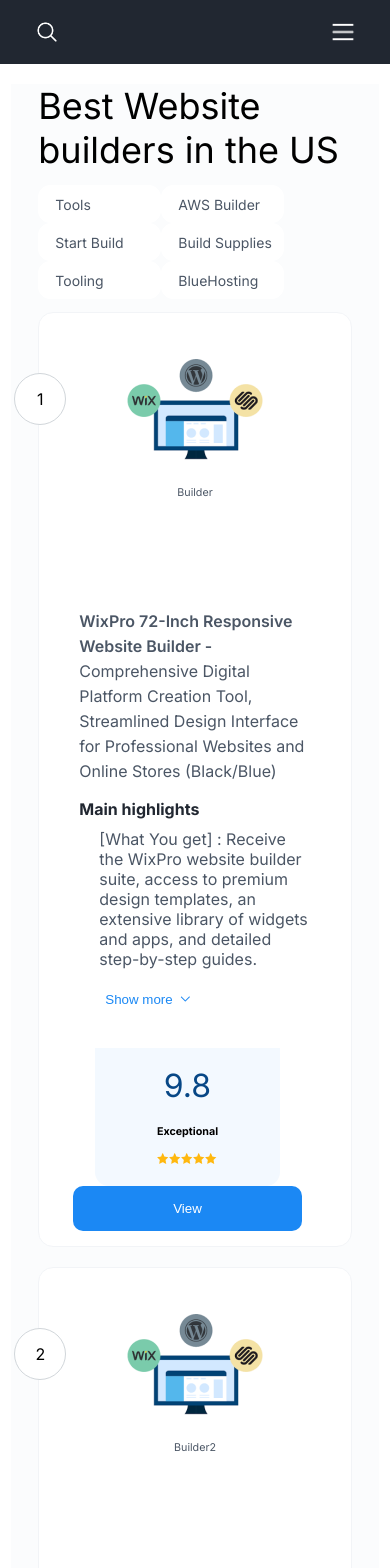
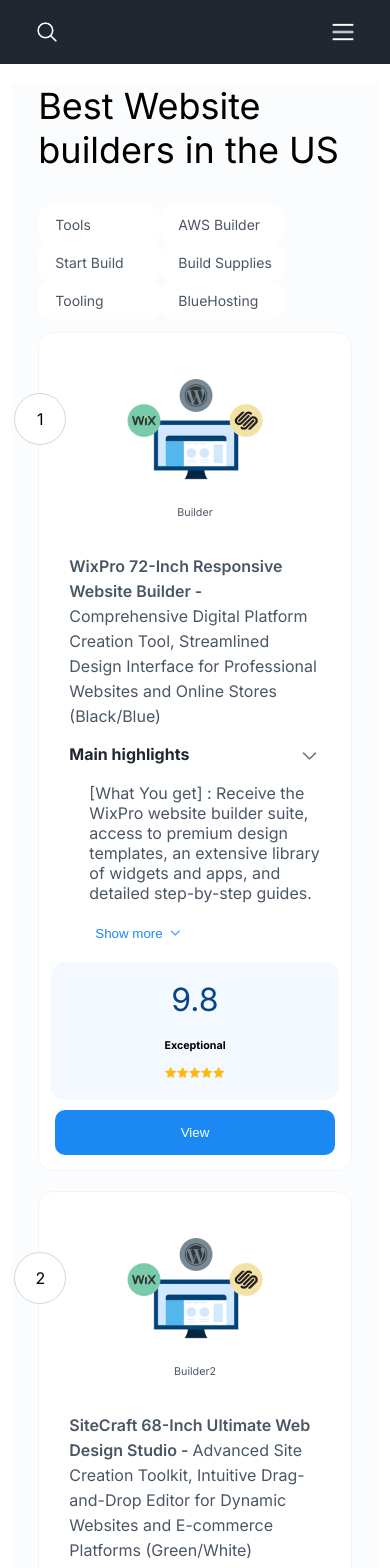
Before and after one commit to Xlongclaw/radiant-riches-llc-assignment, a Next.js app: page / in a window 390 px wide. Shown: the top 1568 px of the page. Built offline with nearby package versions, Linux system fonts and the light colour scheme.

Commit message:
responsiveness added level_2

```diff
--- a/src/components/BuilderWrapper/BuilderWrapper.module.scss
+++ b/src/components/BuilderWrapper/BuilderWrapper.module.scss
@@ -10,14 +10,21 @@
   border-radius: 15px;
   border: 1px solid colors.$gray-1;
   position: relative;
-  @include lt-md {
+  @include lt-sm {
     flex-direction: column;
+    align-items: center;
   }
 }
 
 .textContainer {
   margin: 40px;
   flex: 1;
+  @include lt-md {
+    margin: 40px 15px;
+  }
+  @include lt-sm {
+    margin: 0 30px;
+  }
 }
 
 .rightContainer {
@@ -25,7 +32,16 @@
   flex-direction: column;
   justify-content: space-between;
   padding: 0 15px 15px 0;
+  width: 250px;
   align-items: center;
+  @include lt-md {
+    width: 20vw;
+  }
+  @include lt-sm {
+    width: 90%;
+    padding-right: 0;
+    gap: 10px;
+  }
 }
 
 .sequenceIndicator {
--- a/src/components/Button/Button.module.scss
+++ b/src/components/Button/Button.module.scss
@@ -2,12 +2,14 @@
 @use "@sass/media-queries" as *;
 
 .button {
-  padding: 15px 120px;
+  // padding: 15px 120px;
+  width: 100%;
   background-color: colors.$blue;
   color: colors.$white;
   border-radius: 10px;
   border: none;
   text-wrap: nowrap;
+  padding: 15px 0;
   @include xxs {
     padding: 15px 100px;
   }
--- a/src/components/HeroText/HeroText.module.scss
+++ b/src/components/HeroText/HeroText.module.scss
@@ -2,6 +2,9 @@
 
 .heroText {
   font-size: 48px;
+  @include lt-md {
+    margin: 20px 0;
+  }
   @include xxs {
     font-size: 36px;
   }
--- a/src/components/ImageContainer/ImageContainer.module.scss
+++ b/src/components/ImageContainer/ImageContainer.module.scss
@@ -1,4 +1,5 @@
 @use "@sass/colors";
+@use "@sass/media-queries" as *;
 
 .container {
   display: flex;
@@ -6,6 +7,9 @@
   justify-content: center;
   align-items: center;
   margin: 45px;
+  @include lt-sm {
+    margin: 45px 0 10px 0;
+  }
 }
 .tag {
   font-weight: 400;
--- a/src/components/MainContainer/ManiContainer.module.scss
+++ b/src/components/MainContainer/ManiContainer.module.scss
@@ -1,17 +1,9 @@
 @use "@sass/colors";
 @use "@sass/media-queries" as *;
 
-// $xs: 300px;
-// $sm: 400px;
-// $md: 1000px;
-// $lg: 1300px;
-// $xl: 1500px;
-
 .container {
   margin: 20px 11px;
-  // padding: 0 273px;
-  // padding: 0 313px;
-  // padding: 0 18vw;
+
   background-color: colors.$bg-light;
   @include xl {
     padding: 0 18vw;
@@ -23,10 +15,10 @@
     padding: 0 3vw;
   }
   @include sm {
-    padding: 0 16vw;
+    padding: 0 3vw;
   }
   @include xs {
-    padding: 0 10vw;
+    padding: 0 15vw;
   }
   @include xxs {
     padding: 0 7vw;
--- a/src/components/MainHighlight/MainHighLight.module.scss
+++ b/src/components/MainHighlight/MainHighLight.module.scss
@@ -1,4 +1,5 @@
 @use "@sass/colors";
+@use "@sass/media-queries" as *;
 
 .highlight {
 }
@@ -6,6 +7,17 @@
   font-weight: 700;
   color: colors.$ascent-color;
   margin: 0;
+  display: flex;
+  justify-content: space-between;
+  @include lt-sm {
+    margin-bottom: 15px;
+  }
+  img {
+    display: none;
+    @include lt-md {
+      display: block;
+    }
+  }
 }
 .description {
   font-weight: 400;
@@ -25,6 +37,9 @@
   &:hover {
     text-decoration: underline;
     cursor: pointer;
+  }
+  @include lt-sm {
+    margin-bottom: 20px;
   }
 }
 
--- a/src/components/MainHighlight/MainHighLight.tsx
+++ b/src/components/MainHighlight/MainHighLight.tsx
@@ -1,3 +1,5 @@
+"use client";
+import { useEffect, useRef, useState } from "react";
 import styles from "./MainHighLight.module.scss";
 const MainHighLight = ({
   mainHighlight,
@@ -8,15 +10,34 @@
   mainHighlightList: Array<{ rating: number; title: string }> | undefined;
   whyLove: Array<string> | undefined;
 }) => {
+  const [expanded, setExpanded] = useState(true);
+  useEffect(() => {
+    const resizeEvent = () => {
+      if (window.innerWidth < 1030) setExpanded(false);
+      else setExpanded(true);
+    };
+    window.addEventListener("resize", resizeEvent);
+    return () => {
+      window.removeEventListener("resize", resizeEvent);
+    };
+  }, []);
   return (
     <div className={styles.highlight}>
-      <h4 className={styles.heading}>Main highlights</h4>
-      {mainHighlight?.map((data, i) => (
+      <h4 className={styles.heading}>
+        Main highlights{" "}
+        <img
+          onClick={() => setExpanded(!expanded)}
+          src="images/chevron-down.png"
+          alt=""
+        />
+      </h4>
+      {expanded &&
+        mainHighlight?.map((data, i) => (
           <h4 key={`HIHGLIGHT_${i}`} className={styles.description}>
             [{data.title}] : {data.description}
           </h4>
         ))}
-      {mainHighlightList && (
+      {expanded && mainHighlightList && (
         <div className={styles.highlightList}>
           {mainHighlightList.map((data, i) => (
             <div key={`HIGHLIGHT_LIST_ITEM_${i}`} className={styles.listItem}>
@@ -26,7 +47,7 @@
           ))}
         </div>
       )}
-      {whyLove && (
+      {expanded && whyLove && (
         <div className={styles.whyloveContainer}>
           <h4 className={styles.head}>Why we love it?</h4>
           {whyLove.map((data, i) => (
@@ -37,10 +58,12 @@
           ))}
         </div>
       )}
+      {expanded && (
         <button className={styles.button}>
           Show more
           <img src="./images/chevron-down-blue.png" alt="" />
         </button>
+      )}
     </div>
   );
 };
--- a/src/components/NavigationBar/NavigationBar.module.scss
+++ b/src/components/NavigationBar/NavigationBar.module.scss
@@ -18,10 +18,10 @@
     padding: 0 3vw;
   }
   @include sm {
-    padding: 0 20vw;
+    padding: 0 8vw;
   }
   @include xs {
-    padding: 0 10vw;
+    padding: 0 18vw;
   }
   @include xxs {
     padding: 0 9vw;
--- a/src/components/NavigationLinksContainer/NavigationLinksContainer.module.scss
+++ b/src/components/NavigationLinksContainer/NavigationLinksContainer.module.scss
@@ -11,13 +11,13 @@
   font-size: 14px;
   font-weight: 400;
   color: colors.$white-fade-1;
-  @include lt-md {
+  @include lt-sm {
     display: none;
   }
 }
 .menu {
   display: none;
-  @include lt-md {
+  @include lt-sm {
     display: flex;
     width: 24px;
     height: 24px;
--- a/src/components/RatingContainer/RatingContainer.module.scss
+++ b/src/components/RatingContainer/RatingContainer.module.scss
@@ -1,4 +1,5 @@
 @use "@sass/colors";
+@use "@sass/media-queries" as *;
 
 .container {
   background-color: colors.$light-blue;
@@ -9,6 +10,11 @@
   align-items: center;
   border-bottom-left-radius: 14px;
   border-bottom-right-radius: 14px;
+  @include lt-sm {
+    border-radius: 14px;
+
+    width: 90%;
+  }
 }
 .rating {
   font-size: 2rem;
```
Lines whose indentation alone changed are shown as unchanged.
